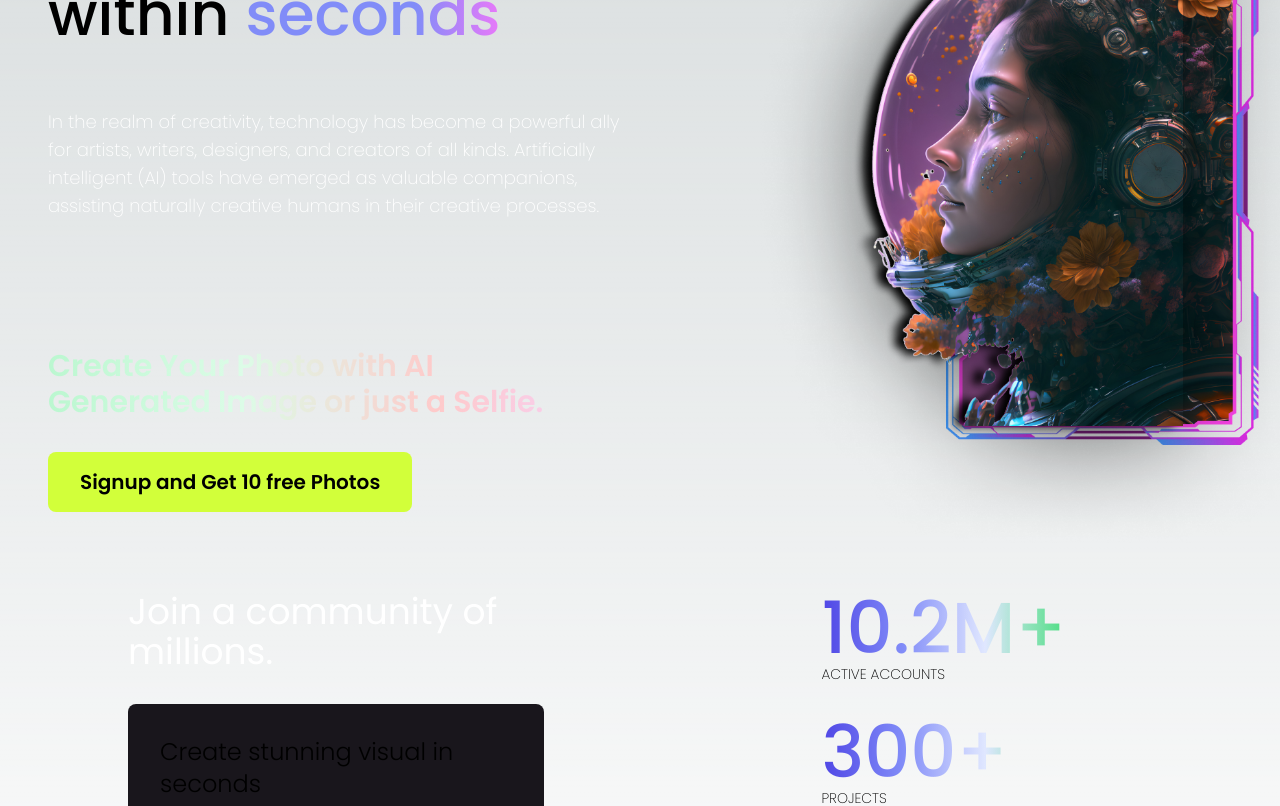
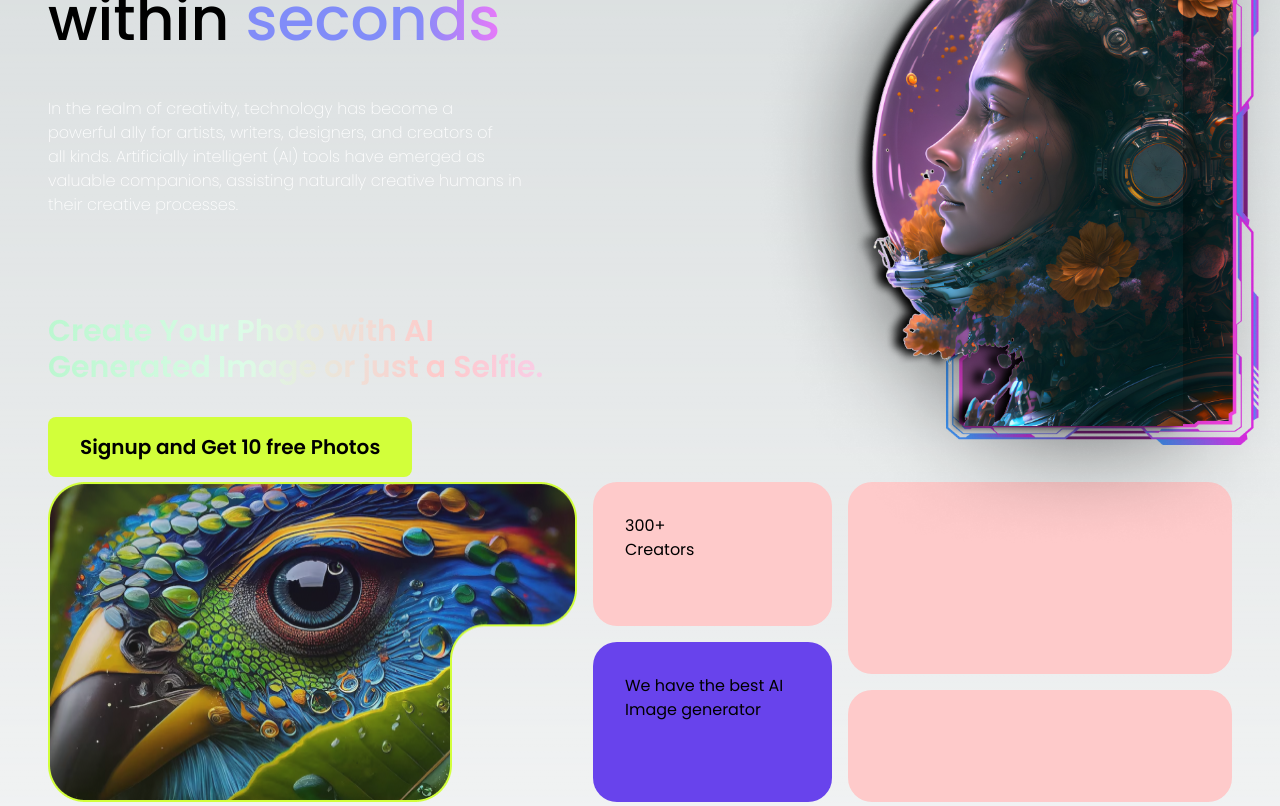
Before and after one commit to TusharKumawat1/chitra-ai, a Next.js app: page / in a window 1280 px wide. Shown: the part 240-1046 px from the top of the page. Built offline with nearby package versions, Linux system fonts and the light colour scheme.

Commit message:
adding Hero2 component

```diff
--- a/src/app/page.tsx
+++ b/src/app/page.tsx
@@ -1,6 +1,9 @@
 import Navbar from "@/components/Navbar";
 import Hero from "@/components/Hero";
 import Community from "@/components/Community";
+import Gallery from "@/components/Gallery";
+import Footer from "@/components/Footer";
+import Hero2 from "@/components/Hero2";
 
 export default function Home() {
     return (
@@ -8,8 +11,11 @@ export default function Home() {
             <Navbar/>
             <Hero/>
             <div>
+                <Hero2/>
                 <Community/>
             </div>
+            <Gallery/>
+            <Footer/>
         </main>
     );
 }
--- a/src/components/Community.tsx
+++ b/src/components/Community.tsx
@@ -17,7 +17,7 @@ export default function Community() {
                         </div>
                     </div>
                 </div>
-                <div className="col-span-1 p-8 mx-auto">
+                <div className="col-span-1 p-8 mx-auto my-auto">
                     <div className="mb-8">
                         <AnimatedGradiantText text="10.2M+" variant="dark"/>
                         <p className="font-extralight text-sm">ACTIVE ACCOUNTS</p>
--- /dev/null
+++ b/src/components/Footer.tsx
@@ -0,0 +1,5 @@
+export default function Footer() {
+    return (
+        <div></div>
+    )
+}
--- /dev/null
+++ b/src/components/Gallery.tsx
@@ -0,0 +1,5 @@
+export default function Gallery() {
+    return (
+        <div></div>
+    );
+};
--- a/src/components/Hero.tsx
+++ b/src/components/Hero.tsx
@@ -8,7 +8,7 @@ export default function Hero() {
         <div className="w-full">
             <div className="grid grid-cols-8 md:grid-cols-2 gap-4 max-w-screen-2xl mx-auto px-12">
                 <div className="col-span-3 md:col-span-1 flex flex-col justify-center">
-                    <div className="flex flex-col text-left mb-4 lg:mb-12 xl:mb-16">
+                    <div className="flex flex-col text-left mb-4 lg:mb-8 xl:mb-12">
                         <h1 className="text-4xl lg:text-5xl xl:text-6xl font-medium">Studio Quality</h1>
                         <h1 className="text-4xl lg:text-5xl xl:text-6xl font-medium">Photos, using AI</h1>
                         <div className="flex gap-2 lg:gap-4">
@@ -18,11 +18,21 @@ export default function Hero() {
                             </h1>
                         </div>
                     </div>
-                    <div className="mb-16 lg:mb-32 xl:mb-32">
-                        <p className="text-white max-w-screen-sm font-extralight text-sm lg:text-lg">
-                            In the realm of creativity, technology has become a powerful ally for artists, writers,
-                            designers, and creators of all kinds. Artificially intelligent (AI) tools have emerged as
-                            valuable companions, assisting naturally creative humans in their creative processes.
+                    <div className="mb-16 lg:mb-24 xl:mb-24">
+                        <p className="text-white max-w-screen-sm font-extralight text-sm lg:text-base">
+                            In the realm of creativity, technology has become a
+                        </p>
+                        <p className="text-white max-w-screen-sm font-extralight text-sm lg:text-base">
+                            powerful ally for artists, writers, designers, and creators of
+                        </p>
+                        <p className="text-white max-w-screen-sm font-extralight text-sm lg:text-base">
+                            all kinds. Artificially intelligent (AI) tools have emerged as
+                        </p>
+                        <p className="text-white max-w-screen-sm font-extralight text-sm lg:text-base">
+                            valuable companions, assisting naturally creative humans in
+                        </p>
+                        <p className="text-white max-w-screen-sm font-extralight text-sm lg:text-base">
+                            their creative processes.
                         </p>
                     </div>
                     <div className="mb-2 lg:mb-8">
--- /dev/null
+++ b/src/components/Hero2.tsx
@@ -0,0 +1,29 @@
+import Image from "next/image";
+import Subtract from "../../public/Subtract.png";
+
+export default function Hero2() {
+    return (
+        <div className="w-full">
+            <div className="max-w-screen-2xl mx-auto px-12">
+                <div className="grid grid-cols-3 gap-4">
+                    <div className="flex col-span-2">
+                        <Image className="mr-4" src={Subtract} alt="parrotEye"/>
+                        <div className="flex-col flex-auto">
+                            <div className="h-36 bg-red-200 mb-4 p-8 rounded-3xl">
+                                <h1>300+</h1>
+                                <h1>Creators</h1>
+                            </div>
+                            <div className="h-40 z-10 bg-[#6843EC] p-8 rounded-3xl">
+                                <h1>We have the best AI Image generator</h1>
+                            </div>
+                        </div>
+                    </div>
+                    <div>
+                        <div className="h-48 mb-4 bg-red-200 rounded-3xl"></div>
+                        <div className="h-28 bg-red-200 rounded-3xl"></div>
+                    </div>
+                </div>
+            </div>
+        </div>
+    )
+}
--- a/src/components/Navbar.tsx
+++ b/src/components/Navbar.tsx
@@ -7,7 +7,7 @@ export default function Navbar() {
                 <nav className="flex justify-between items-center">
                     <div className="text-white text-4xl font-semibold">Insta Photo AI
                     </div>
-                    <div className="flex gap-12 text-lg font-normal">
+                    <div className="flex gap-12 text-base font-light lg:text-lg">
                         <Link href={"/"}>Learn</Link>
                         <Link href={"/"}>Build</Link>
                         <Link href={"/"}>Products</Link>
```
Also changed, not shown: public/Subtract.png (added).
